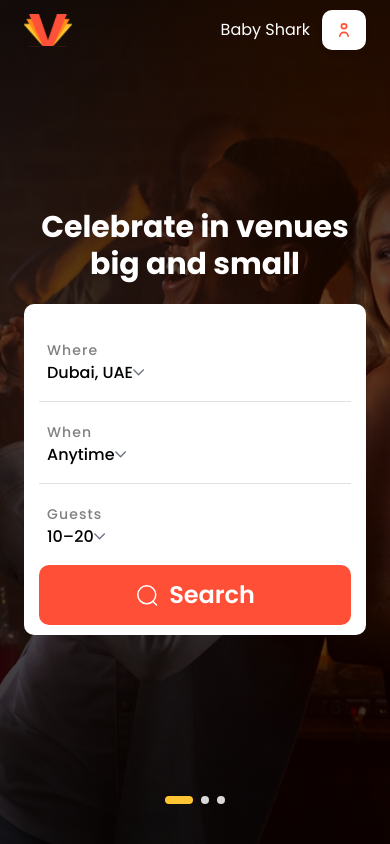
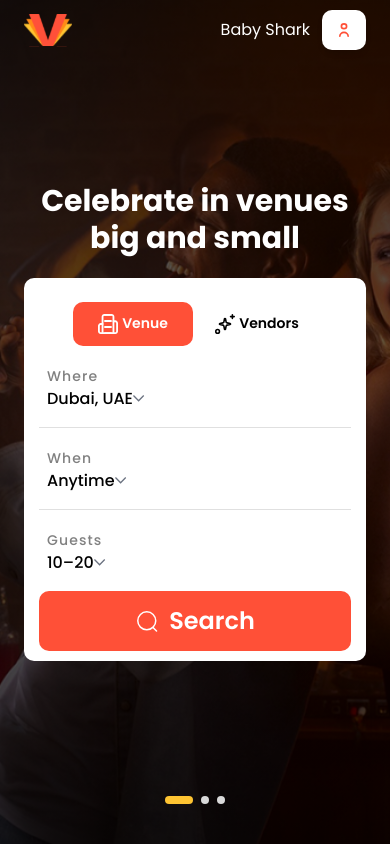
Before and after one commit to wajahatfaryadali/task-app, a Next.js app: page / in a window 390 px wide. Shown: the top 844 px of the page. Built offline with nearby package versions, Linux system fonts and the light colour scheme.

Commit message:
adding buttons on mobile view

```diff
--- a/app/components/searchBar/SearchBar.tsx
+++ b/app/components/searchBar/SearchBar.tsx
@@ -45,13 +45,18 @@ const SearchBar = () => {
       className="relative w-full rounded-[10px] bg-white px-[15px] pt-6 pb-2.5"
     >
       <div className="hidden lg:block">
-        <VenueOrVendor />
+        <div className="absolute left-1/2 flex w-[264px] -translate-x-1/2 -top-[40px] items-center justify-center rounded-[10px] bg-white px-6 py-2 text-black shadow-lg">
+          <VenueOrVendor />
+        </div>
       </div>
       <div className="grid gap-2 md:gap-6 md:grid-cols-[repeat(3,minmax(0,1fr))_auto]">
+        <div className="md:hidden">
+          <VenueOrVendor />
+        </div>
         <SelectMenu label="Where" options={whereOptions} defaultValue="dubai" />
-        <hr className="border-[#E0E0E0] md:hidden"/>
+        <hr className="border-[#E0E0E0] md:hidden" />
         <SelectMenu label="When" options={whenOptions} defaultValue="anytime" />
-        <hr className="border-[#E0E0E0] md:hidden"/>
+        <hr className="border-[#E0E0E0] md:hidden" />
         <SelectMenu
           label="Guests"
           options={guestOptions}
--- a/app/components/searchBar/venueOrVendor/VenueOrVendor.tsx
+++ b/app/components/searchBar/venueOrVendor/VenueOrVendor.tsx
@@ -4,17 +4,15 @@ import vendorIcon from "../../../assets/svgs/vendors.svg";
 
 const VenueOrVendor = () => {
   return (
-    <div className="absolute left-1/2 flex w-[264px] -translate-x-1/2 -top-[40px] items-center justify-center rounded-[10px] bg-white px-6 py-2 text-black shadow-lg">
     <div className="flex items-center justify-center gap-[4px]">
-        <button className="flex h-[40px] min-w-[120px] items-center justify-center gap-[4px] rounded-[10px] bg-[#FF5037] text-[14px] font-semibold text-white cursor-pointer">
+      <button className="flex h-[44px] md:h-[40px] min-w-[120px] items-center justify-center gap-[4px] rounded-[10px] bg-[#FF5037] text-[14px] font-semibold text-white cursor-pointer">
         <Image src={venueIcon} alt="search" width={20} height={20} />
         Venue
       </button>
-        <button className="flex h-[40px] min-w-[120px] items-center justify-center gap-[4px] rounded-[10px] bg-[#ffffff] text-[14px] font-semibold text-black cursor-pointer">
+      <button className="flex h-[44px] md:h-[40px] min-w-[120px] items-center justify-center gap-[4px] rounded-[10px] bg-[#ffffff] text-[14px] font-semibold text-black cursor-pointer">
         <Image src={vendorIcon} alt="search" width={20} height={20} />
         Vendors
       </button>
-      </div>
     </div>
   );
 };
```
Lines whose indentation alone changed are shown as unchanged.
